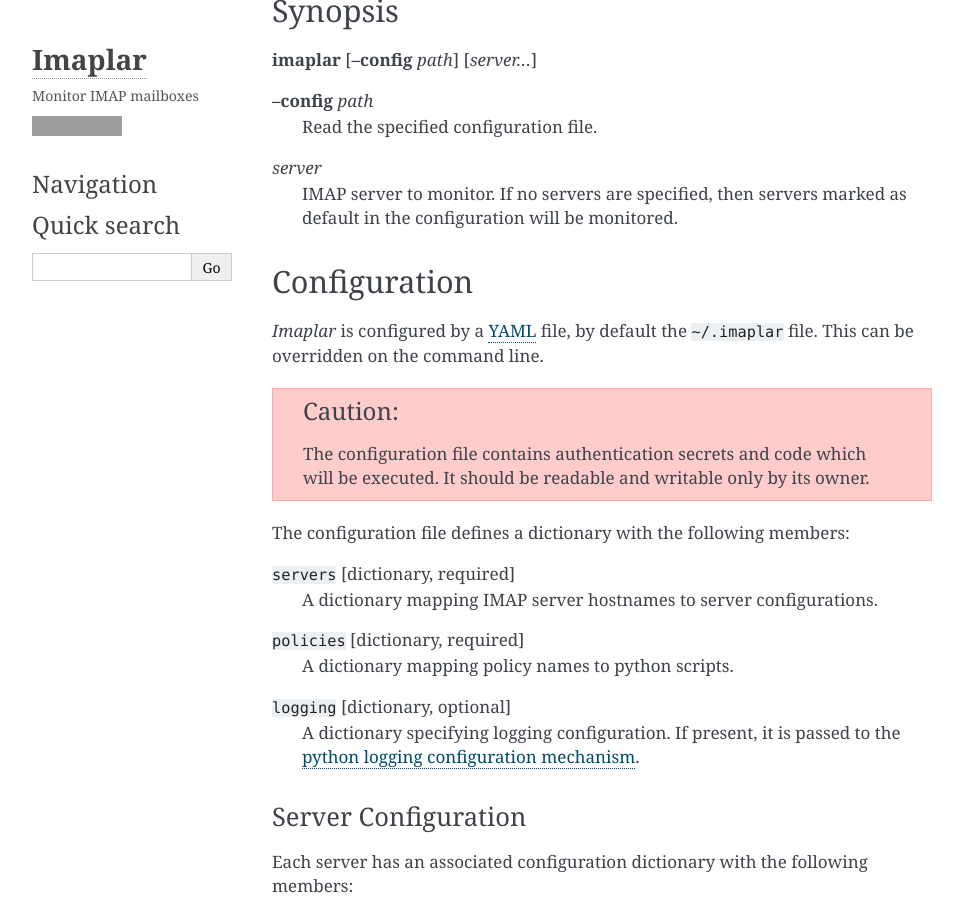
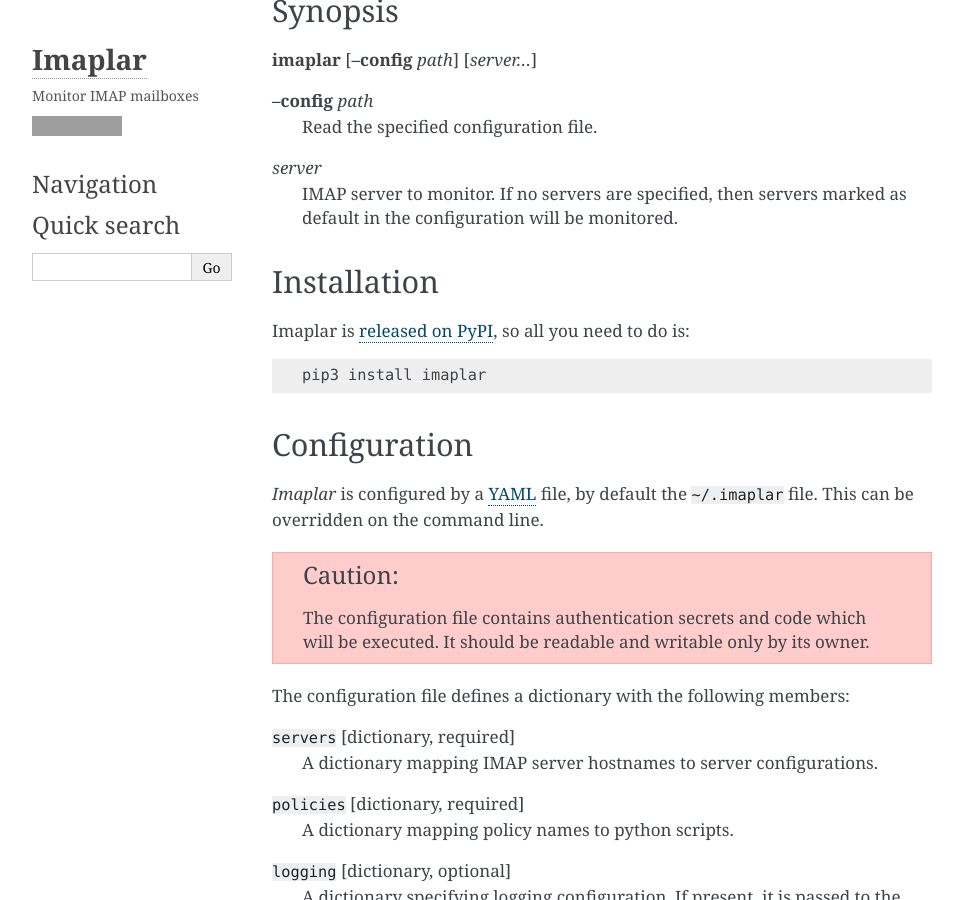
Before and after one commit to MichaelPaddon/imaplar, a Sphinx documentation site: the page built from docs/index.rst, in a window 1280 px wide and 900 px high, scrolled down 368 px. Shown: the whole window, without its empty margins (148-1111 px from the left). Built offline with Sphinx 7.4.7, drawn with Linux system fonts in a browser that asks for light colours; pages that are not in the unit, such as notebooks, are missing from menus; grey boxes are pictures that could not be loaded.

Commit message:
Add installation instructions.

```diff
--- a/docs/index.rst
+++ b/docs/index.rst
@@ -25,6 +25,16 @@
 *server*
   IMAP server to monitor. If no servers are specified, then servers
   marked as default in the configuration will be monitored.
+
+Installation
+============
+
+Imaplar is `released on PyPI <https://pypi.org/project/imaplar/>`_,
+so all you need to do is:
+
+.. code-block:: sh
+
+   pip3 install imaplar
 
 Configuration
 =============
```
